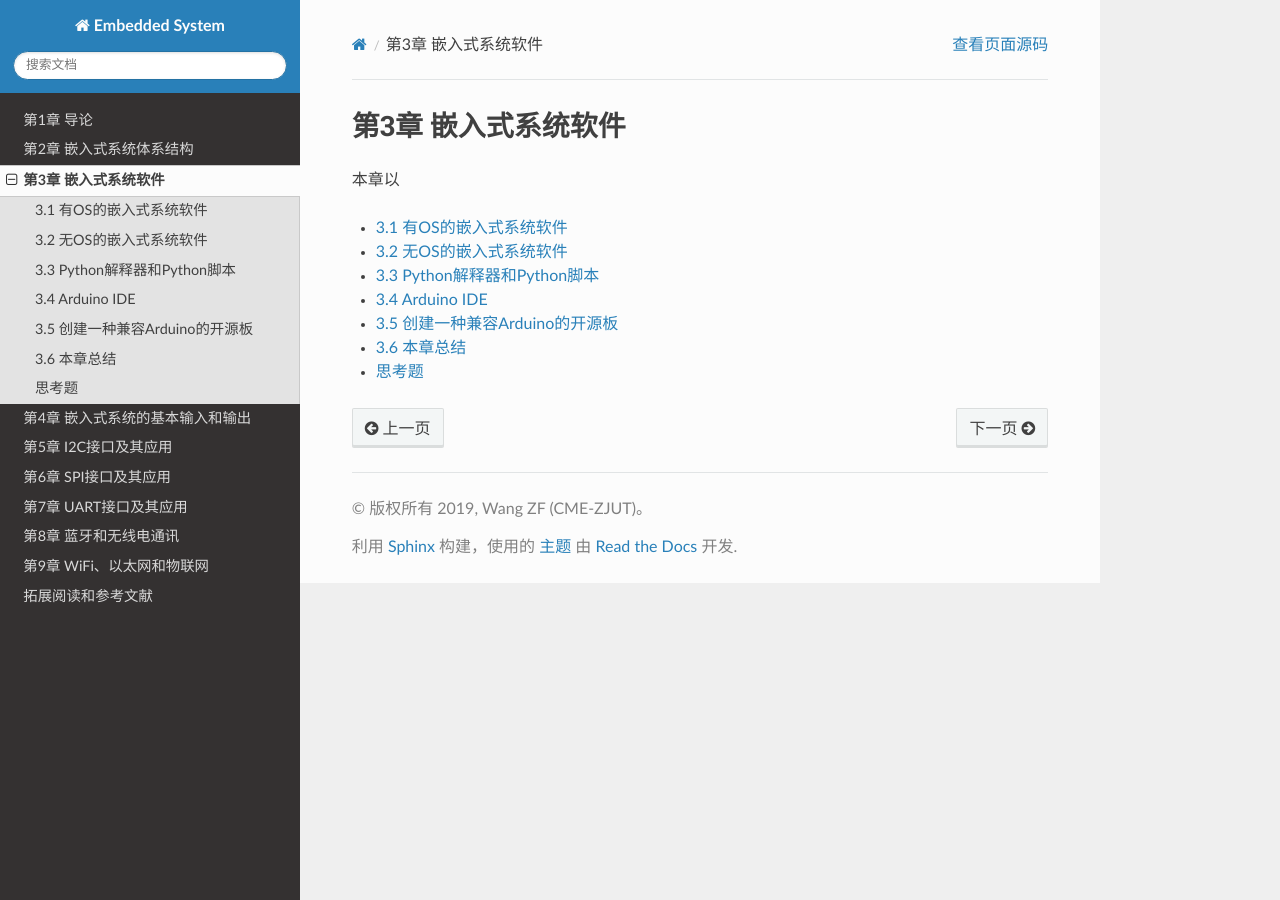
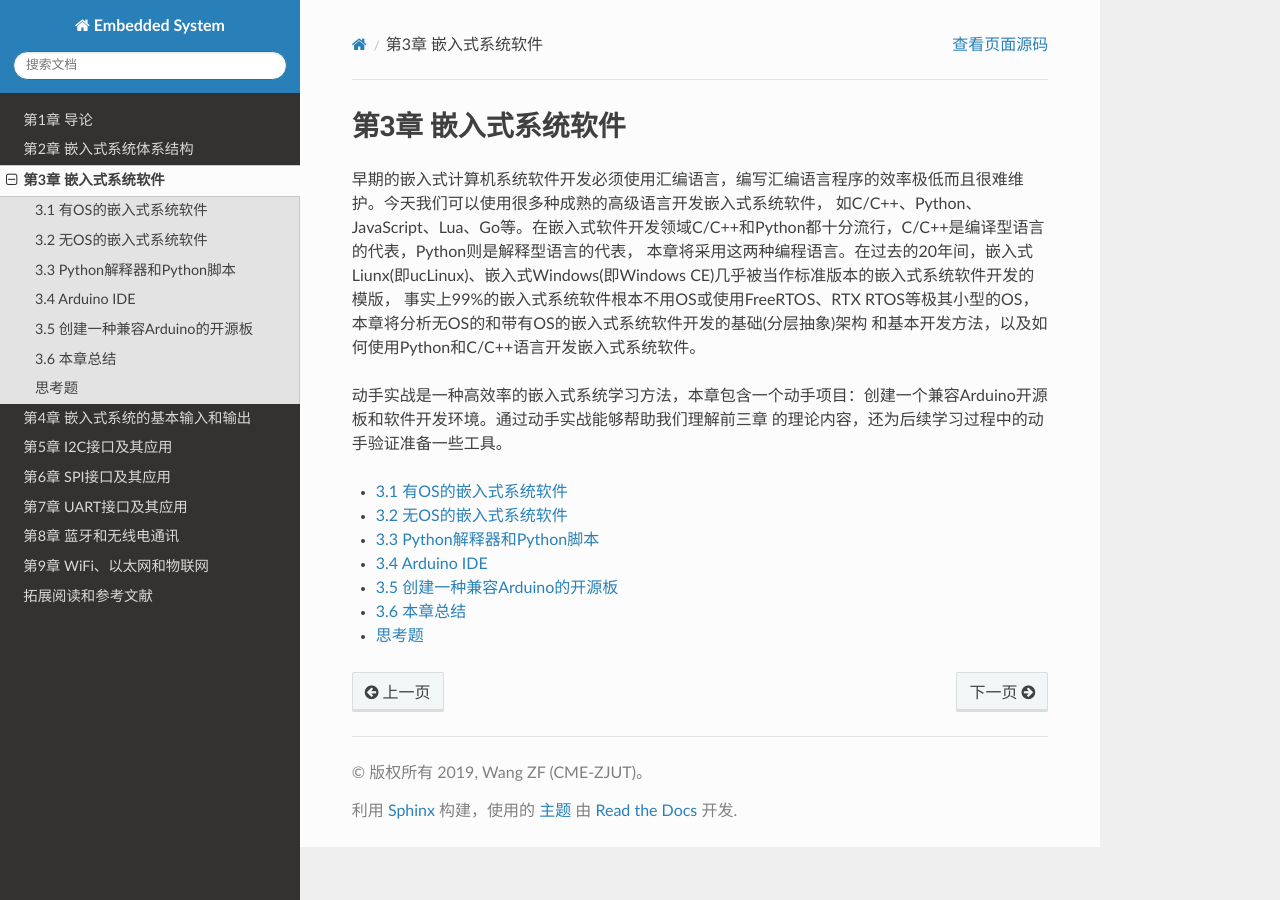
Before and after one commit to BradChan/TheEmbeddedSystem, a Sphinx documentation site: the page built from source/c3_ec_software/index_c3.rst, in a window 1280 px wide. Built offline with Sphinx 7.4.7 and the Read the Docs theme 2.0.0, drawn with Linux system fonts in a browser that asks for light colours; pages that are not in the unit, such as notebooks, are missing from menus.

Commit message:
update ch3

```diff
--- a/source/c3_ec_software/index_c3.rst
+++ b/source/c3_ec_software/index_c3.rst
@@ -2,8 +2,15 @@
 第3章 嵌入式系统软件
 ============================
 
+早期的嵌入式计算机系统软件开发必须使用汇编语言，编写汇编语言程序的效率极低而且很难维护。今天我们可以使用很多种成熟的高级语言开发嵌入式系统软件，
+如C/C++、Python、JavaScript、Lua、Go等。在嵌入式软件开发领域C/C++和Python都十分流行，C/C++是编译型语言的代表，Python则是解释型语言的代表，
+本章将采用这两种编程语言。在过去的20年间，嵌入式Liunx(即ucLinux)、嵌入式Windows(即Windows CE)几乎被当作标准版本的嵌入式系统软件开发的模版，
+事实上99%的嵌入式系统软件根本不用OS或使用FreeRTOS、RTX RTOS等极其小型的OS，本章将分析无OS的和带有OS的嵌入式系统软件开发的基础(分层抽象)架构
+和基本开发方法，以及如何使用Python和C/C++语言开发嵌入式系统软件。
 
-本章以
+动手实战是一种高效率的嵌入式系统学习方法，本章包含一个动手项目：创建一个兼容Arduino开源板和软件开发环境。通过动手实战能够帮助我们理解前三章
+的理论内容，还为后续学习过程中的动手验证准备一些工具。
+
 
 
 .. toctree::
```
